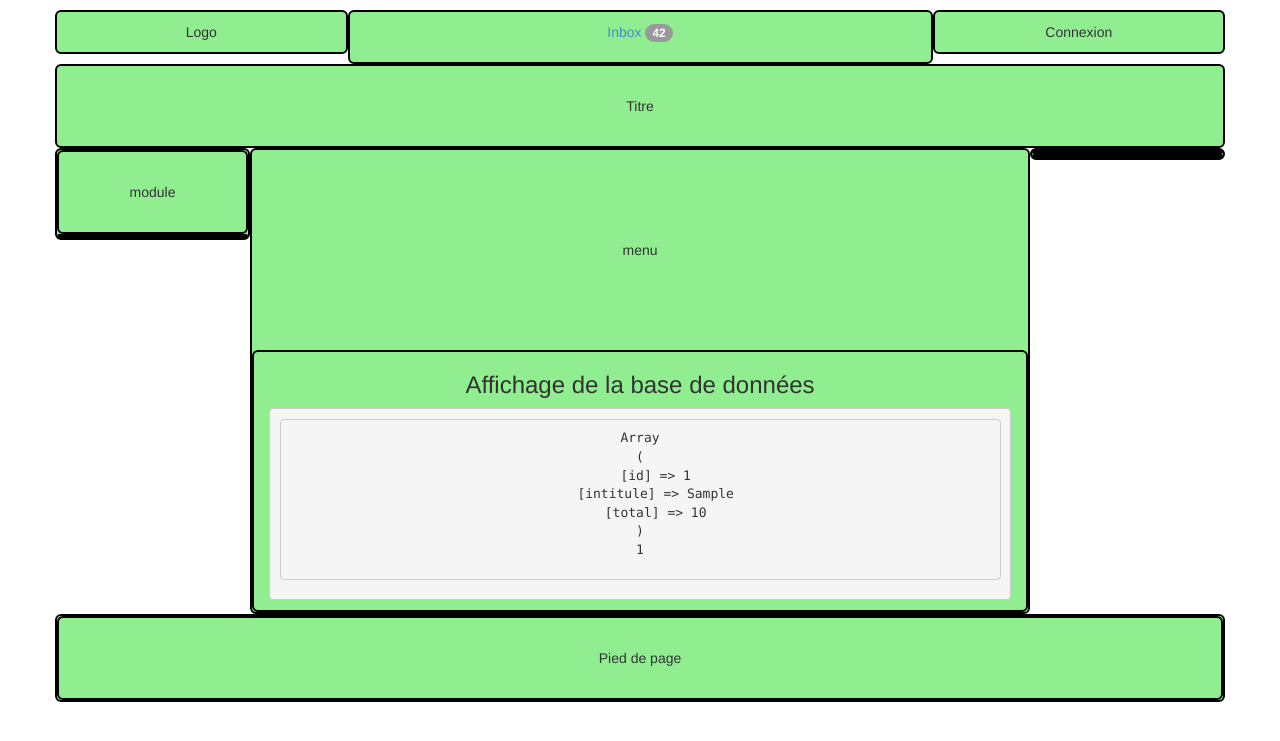
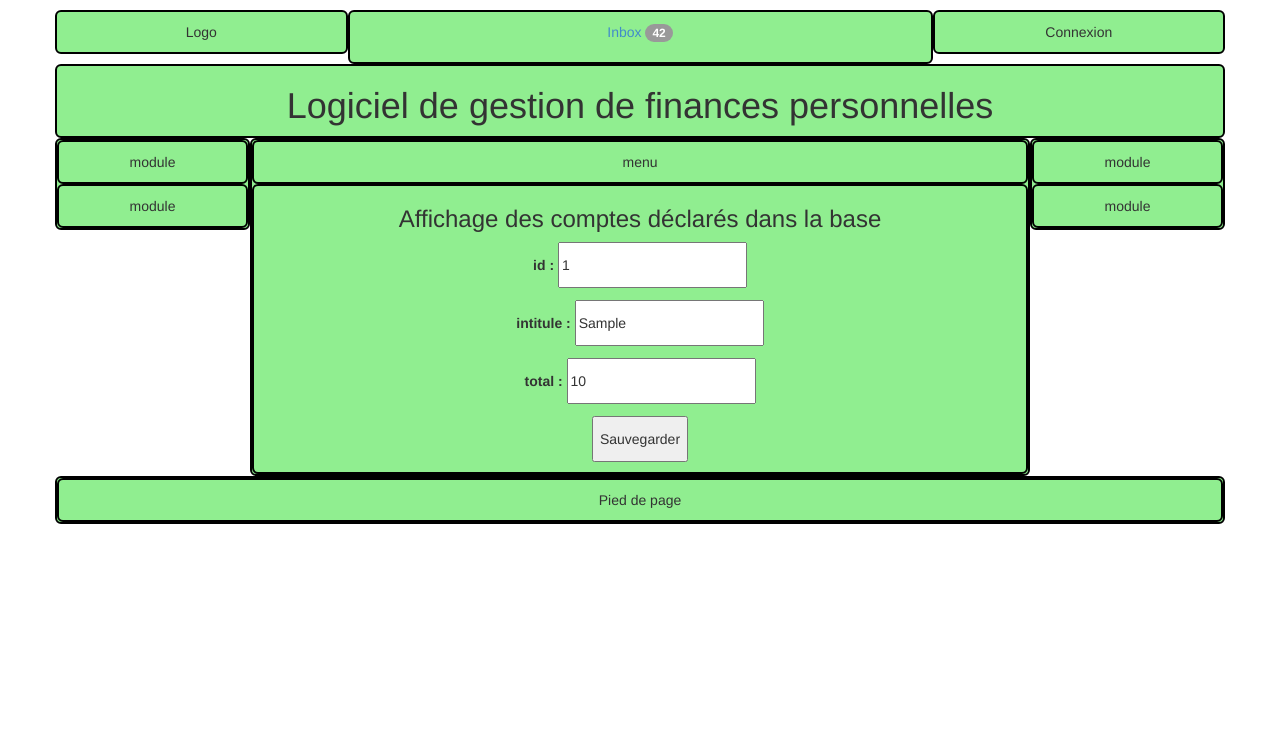
Before and after one commit to relaxmax68/autogestion.old, a PHP site: a page that uses vues/section.php in a window 1280 px wide. Shown: the top 741 px of the page. Run offline with PHP 8.4, Linux system fonts and the light colour scheme; tables that the repository leaves empty or names only in its code hold one stand-in row (values such as "Sample post"); a stand-in replaces the project's code that opens the database connection.

Commit message:
affichage des champs dans la liste des comptes

```diff
--- a/librairies/css/style.css
+++ b/librairies/css/style.css
@@ -8,5 +8,3 @@ body {
   line-height: 40px;
   text-align: center;
 }
-.col-lg-8 { line-height: 200px; }
-.col-lg-12 { line-height: 80px; }
--- a/vues/header.php
+++ b/vues/header.php
@@ -1,5 +1 @@
-<header class="row">
-	<div class="col-lg-12">
-	 	<h1>Logiciel de gestion de finances personnelles</h1>
-	</div>
-</header>
+<h1>Logiciel de gestion de finances personnelles</h1>
--- a/vues/listeComptes.php
+++ b/vues/listeComptes.php
@@ -1,22 +1,34 @@
-<div class="col-lg-12">
-  <h3>Affichage de la base de données</h3>
+<h3>Affichage des comptes déclarés dans la base</h3>
 
 <?php
+
+//création formulaire
+$form = new Form('exemple','POST');
+//on ajoute les champs souhaités
+$form ->add('Submit', 'ok')
+      ->value("Sauvegarder");
+$form ->bound($_POST);
 
 $reponse=Bdd::getInstance()->prepare("SELECT * FROM comptes");
 $reponse->execute();
 
 //On parcourt l'objet récupéré sous forme de tableau pour afficher chacun des enregistrements
-echo '<pre>';
-while ($donnees = $reponse->fetch(PDO::FETCH_ASSOC))
-{
-    echo '<pre>';
-    echo '<p>'.print_r($donnees).'</p>';
-    echo '</pre>';
+
+$i=0;
+
+while ($element = $reponse->fetch(PDO::FETCH_ASSOC)){
+	foreach ($element as $key => $value) {
+
+			$form	->add('Text', $key.$i)
+					->value($value)
+		 	        ->label($key);
+		 	$i++;
+	}
 }
 
+//affiche le formulaire
+echo $form;
 
 $reponse->closeCursor();
 
 ?>
-</div>
--- a/vues/page_globale.php
+++ b/vues/page_globale.php
@@ -18,7 +18,7 @@
 	        		<?require_once("connexion.php");?>
 	        	</div>
 		        <div class="col-lg-12">
-	    	    	Titre
+	        		<?require_once("header.php");?>
 	        	</div>
 	    	</header>
 
@@ -27,30 +27,32 @@
 		        <div class="col-lg-2">
 		          	<div class="row">
 			            <aside class="col-lg-12">
-			        		<?require_once("module.php");?>
+			        		<?require("module.php");?>
 			            </aside>
 			            <aside class="col-lg-12">
-			        		<?require_once("module.php");?>
+			        		<?require("module.php");?>
 			            </aside>
 		          	</div>
 		        </div>
 
 		        <section class="col-lg-8">
 		        	<div class="row">
-			        	<?require_once("menu.php");?>
-			        </div>
-		        	<div class="row">
-			        	<?require_once("section.php");?>
+			        	<div class="col-lg-12">
+				        	<?require_once("menu.php");?>
+				        </div>
+				        <div class="col-lg-12">
+				        	<?require_once("section.php");?>
+				        </div>
 			        </div>
 		        </section>
 
 		        <div class="col-lg-2">
 		          	<div class="row">
 		            	<aside class="col-lg-12">
-			        		<?require_once("module.php");?>
+			        		<?require("module.php");?>
 		            	</aside>
 		            	<aside class="col-lg-12">
-			        		<?require_once("module.php");?>
+			        		<?require("module.php");?>
 		            	</aside>
 		            </div>
 		        </div>
--- a/vues/section.php
+++ b/vues/section.php
@@ -1,9 +1,7 @@
-<section>
 <?php
 /*
-** structure de la portion de page dynamique
+** structure de la partie dynamique de la page
 */
 require_once("vues/".$vue);
 
 ?>
-</section>
```
Also changed, not shown: vues/synthese.php (+8 -7 lines).
